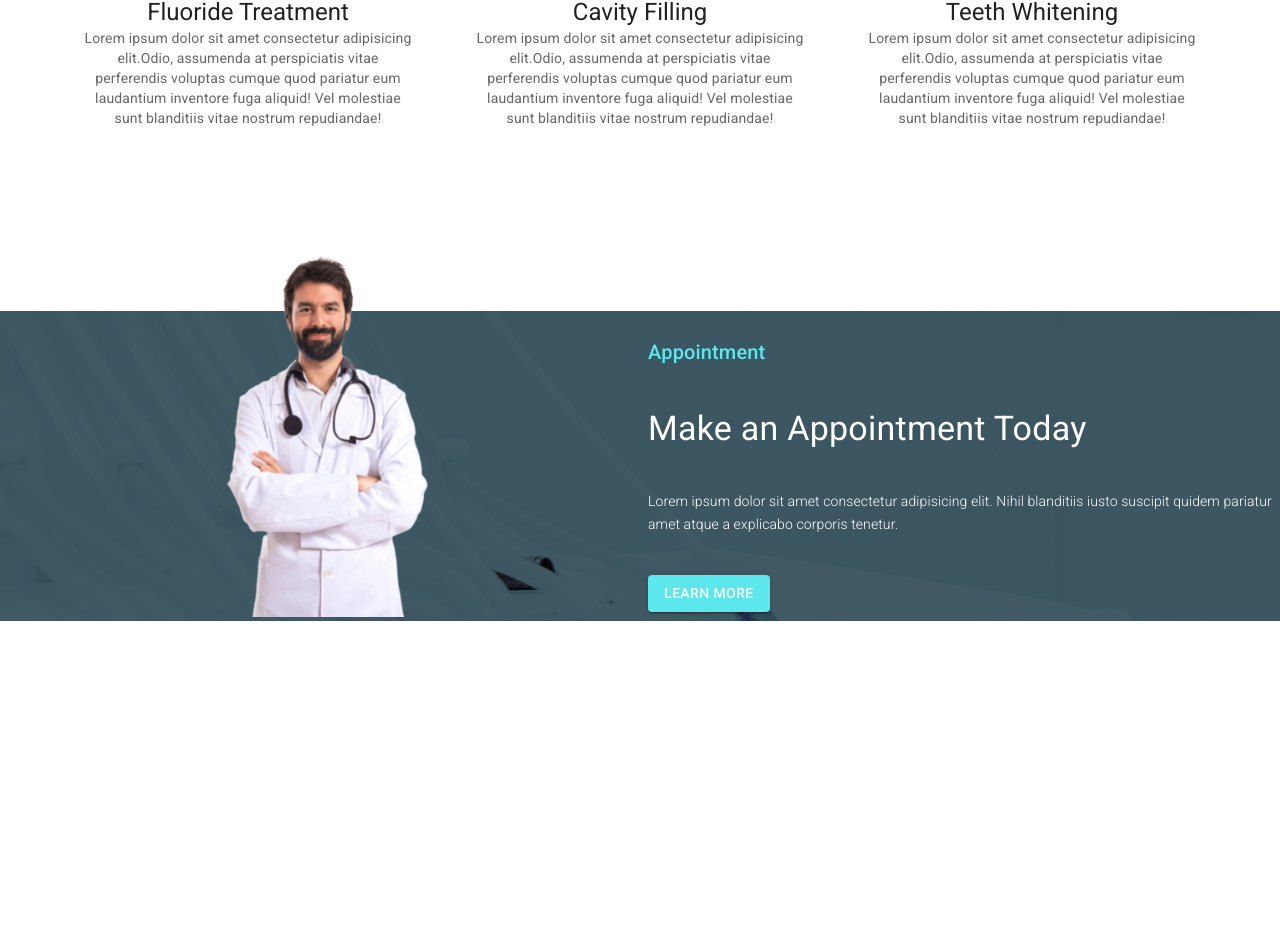
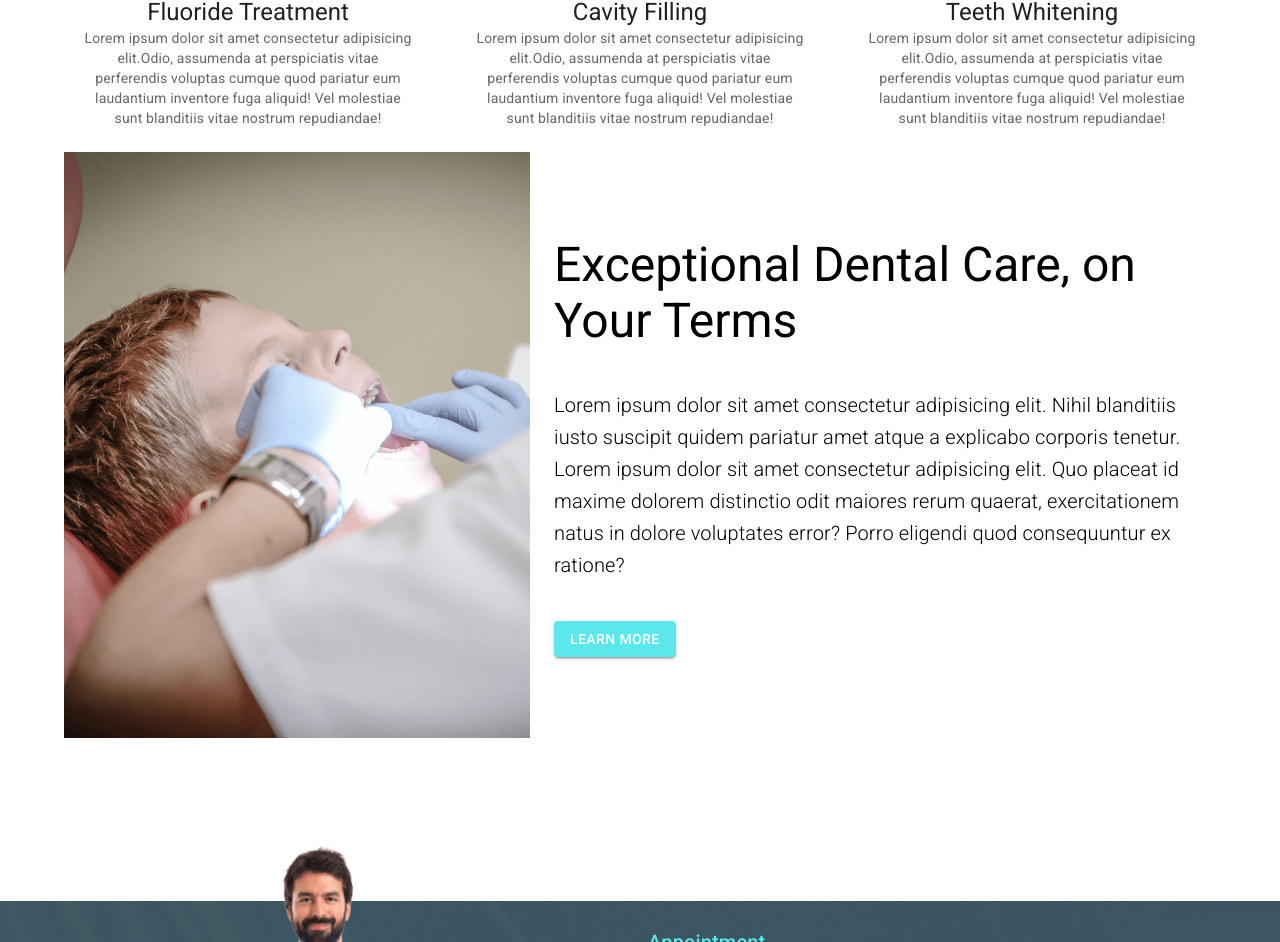
Before and after one commit to sakil470004/doctor-portal, a React (Create React App) app: page / in a window 1280 px wide. Shown: the part 718-1660 px from the top of the page. Before the commit the page ends 1339 px from the top, so only its background shows below. Built offline with nearby package versions, Linux system fonts and the light colour scheme.

Commit message:
Exceptional Dental component Finished

```diff
--- /dev/null
+++ b/src/Pages/Home/ExceptionalDental/ExceptionalDental.js
@@ -0,0 +1,35 @@
+import { Button, Container, Grid, Typography } from '@mui/material'
+import { Box } from '@mui/system'
+import React from 'react'
+import treatment from './../../../images/treatment.png'
+export default function ExceptionalDental() {
+    return (
+        <Container>
+            <Grid container spacing={3} >
+                <Grid item xs={12} md={5} >
+                    <img src={treatment} style={{ width: '100%' }} alt='treatment' />
+                </Grid>
+                <Grid item xs={12} md={7}
+                    sx={{
+                        display: 'flex',
+                        justifyContent: 'flex-start',
+                        textAlign: 'left',
+                        alignItems: 'center',
+                    }}
+                >
+                    <Box>
+                        <Typography variant='h3' >
+                            Exceptional Dental Care, on Your Terms
+                        </Typography>
+                        <Typography variant='h6' sx={{ my: 5 }} style={{ fontSize: 20, fontWeight: 300 }}>
+                            Lorem ipsum dolor sit amet consectetur adipisicing elit. Nihil blanditiis iusto suscipit quidem pariatur amet atque a explicabo corporis tenetur.
+                            Lorem ipsum dolor sit amet consectetur adipisicing elit. Quo placeat id maxime dolorem distinctio odit maiores rerum quaerat, exercitationem natus in dolore voluptates error? Porro eligendi quod consequuntur ex ratione?
+                        </Typography>
+                        <Button style={{ backgroundColor: '#5CE7ED' }}variant="contained">Learn More</Button>
+                    </Box>
+                </Grid>
+
+            </Grid>
+        </Container>
+    )
+}
--- a/src/Pages/Home/Home/Home.js
+++ b/src/Pages/Home/Home/Home.js
@@ -2,6 +2,7 @@ import React from 'react'
 import Navigation from '../../Shared/Navigation/Navigation'
 import AppointmentBanner from '../AppointmentBanner/AppointmentBanner'
 import Banner from '../Banner/Banner'
+import ExceptionalDental from '../ExceptionalDental/ExceptionalDental'
 import Services from '../Services/Services'
 
 export default function Home() {
@@ -10,6 +11,7 @@ export default function Home() {
             <Navigation/>
             <Banner/>
             <Services/>
+            <ExceptionalDental/>
             <AppointmentBanner/>
         </div>
     )
```
